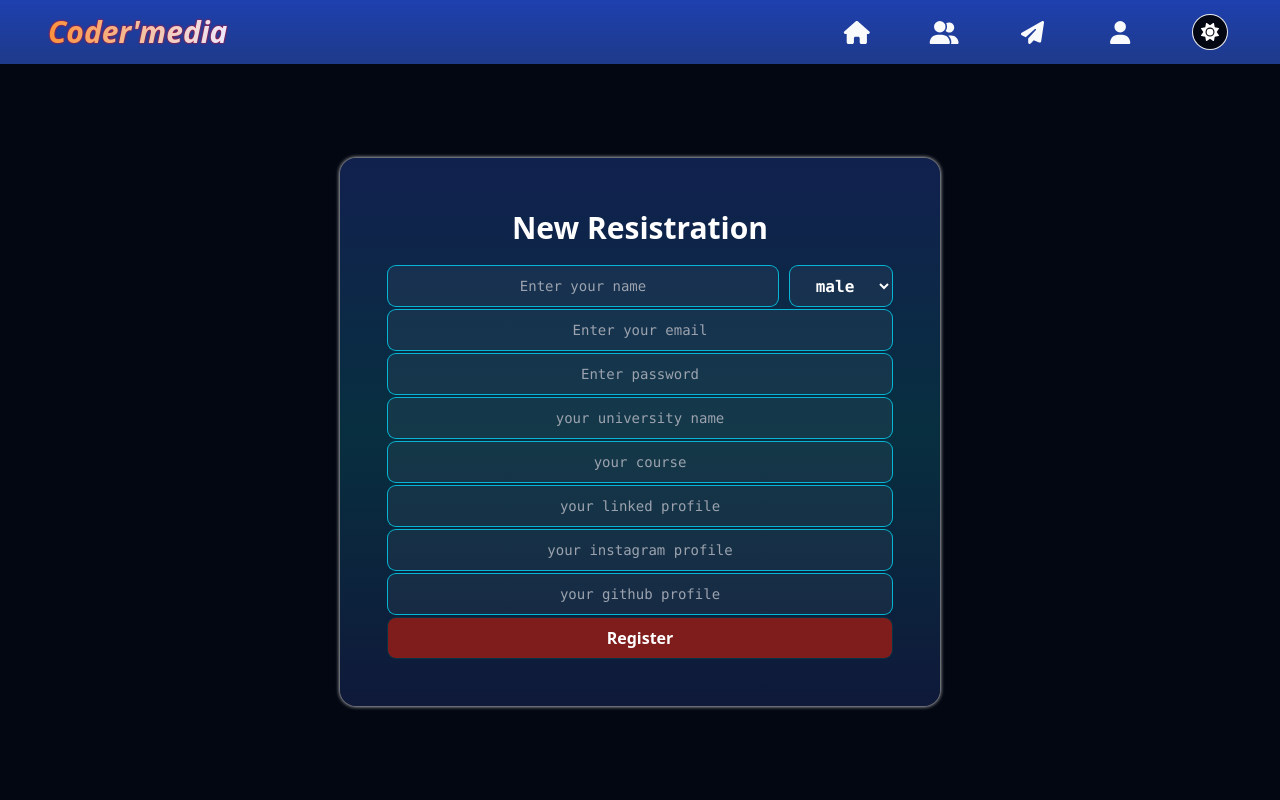
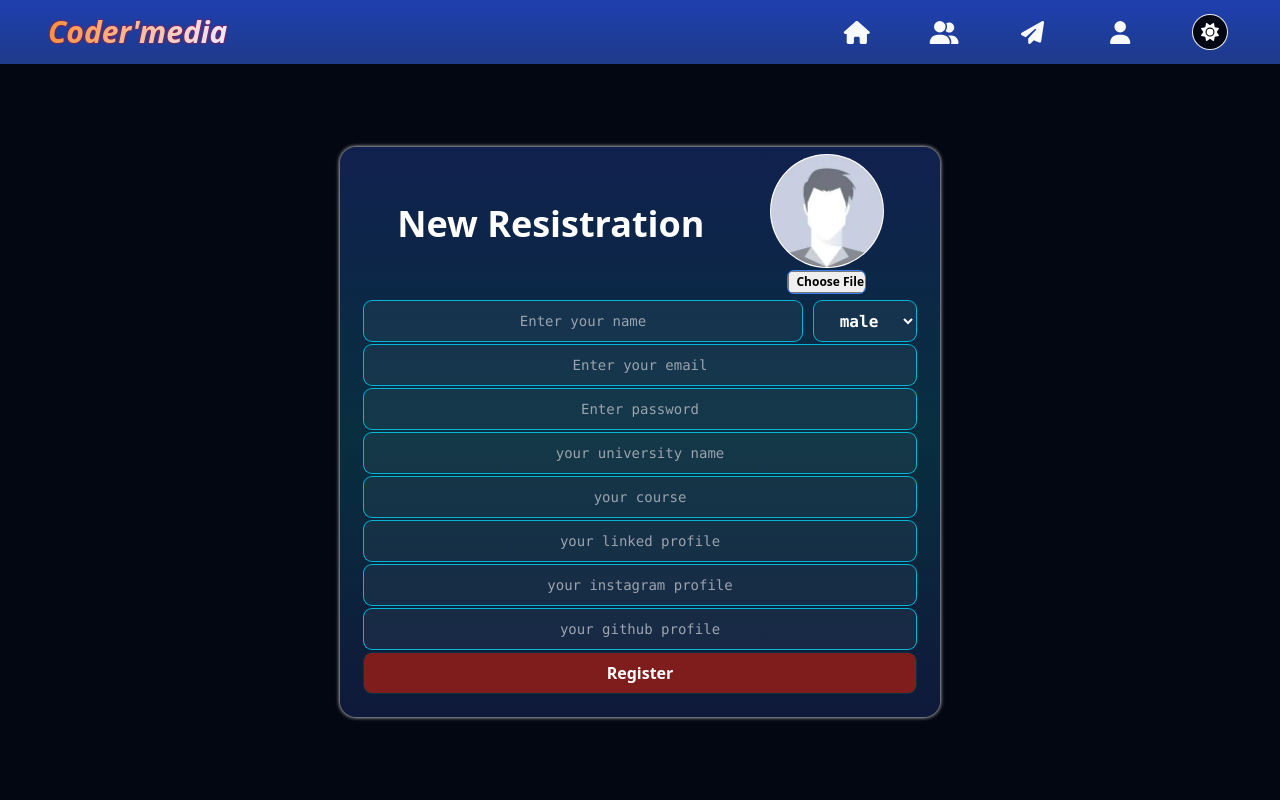
Before and after one commit to abhis12321/Coder-Channel, a Next.js app: page /login/resistration in a window 1280 px wide. Shown: the top 800 px of the page. Built offline with nearby package versions, Linux system fonts and the light colour scheme.

Commit message:
Adding an Image uploading component

```diff
--- /dev/null
+++ b/src/app/_components/ImageForm.js
@@ -0,0 +1,13 @@
+import Image from 'next/image';
+import React, { useState } from 'react'
+
+export default function ImageForm({image, setImage}) {
+    // const [image, setImage] = useState();
+
+    return (
+        <div className='flex flex-col gap-1 items-center justify-center rounded-md'>
+            <Image src={image ? URL.createObjectURL(image) : "/img/profileImg.jpg"} alt='image' width={150} height={150} className='h-28 w-28 ring-1 ring-white rounded-full bg-white' />
+            <input type="file" accept="image/*" className="w-fit py8 max-w-[4.8rem] h-fit rounded-md text-red-950 text-center text-xs font-bold outline-none ring-1 focus:ring-2 ring-blue-500" placeholder=""  onChange={e => e.target.files.length > 0 && setImage(e.target.files[e.target.files.length - 1])} />
+        </div>
+    )
+}
--- a/src/app/_components/UserRegistration.js
+++ b/src/app/_components/UserRegistration.js
@@ -1,5 +1,6 @@
 "use client"
 import React, { useState } from 'react';
+import ImageForm from './ImageForm';
 
 export default function Page() {
     const [name, setName] = useState('');
@@ -12,22 +13,27 @@ export default function Page() {
     const [linkedIn, setLinkedIn] = useState('');
     const [instagram, setInstagram] = useState('');
     const [github, setGithub] = useState('');
+    const [image, setImage] = useState();
 
     const handleSubmit = async (e) => {
         e.preventDefault()
         let info = await fetch(`/api/users`, {
-                method: "post",
-                body: JSON.stringify({name , email , password , gender , university , course , linkedIn , instagram , github}),
-            })
+            method: "post",
+            body: JSON.stringify({ name, email, password, gender, university, course, linkedIn, instagram, github }),
+        })
             .then(res => res.json());
 
-        console.log(name , email , password , gender , university , course , linkedIn , instagram , github);
+        console.log(name, email, password, gender, university, course, linkedIn, instagram, github);
         alert(info.message)
     }
 
     return (
-        <form onSubmit={handleSubmit} className='text-violet-950 dark:text-white from-blue-50 to-blue-50 bg-gradient-to-b  dark:from-blue-900/50 dark:via-cyan-950/90 dark:to-blue-950/60 shadow-[0_0_4px_black] dark:shadow-[0_0_4px_white] w-[98%] max-w-[600px] rounded-2xl p-2 xs:p-5 sm:p-12 gap-1 flex flex-col items-center justify-center' autoComplete='on'>
-            <h1 className="block mx-auto mt-2 xs:mt-0 mb-3 py-1 rounded-lg text-3xl font-extrabold text-center w-fit dark:text-white text-red-950">New Resistration</h1>
+        <form onSubmit={handleSubmit} className='text-violet-950 dark:text-white from-blue-50 to-blue-50 bg-gradient-to-b  dark:from-blue-900/50 dark:via-cyan-950/90 dark:to-blue-950/60 shadow-[0_0_4px_black] dark:shadow-[0_0_4px_white] w-[98%] max-w-[600px] rounded-2xl p-2 sm:p-6 pt-[10px] sm:pt-2 gap-1 flex flex-col items-center justify-center' autoComplete='on'>
+
+            <div className={`w-full flex items-center justify-around pb-1`}>
+                <h1 className="hidden sm:flex rounded-lg text-4xl font-extrabold text-center w-fit dark:text-white text-red-950">New Resistration</h1>
+                <ImageForm image={image} setImage={setImage} />
+            </div>
             <div className="flex flex-col xs:flex-row gap-1 xs:gap-3 w-full font-mono">
                 <input name='name' type="text" value={name} onChange={e => setName(e.target.value)} className='w-full xs:flex-1 font-semibold bg-blue-800/10 dark:bg-gray-200/5 outline-none py-2 px-3 rounded-lg mx-auto text-center focus:text-cyan-700 focus:bg-blue-800/30 focus:ring-2 ring-1 ring-cyan-500 placeholder:font-light placeholder:text-sm' placeholder='Enter your name' required />
 
```
